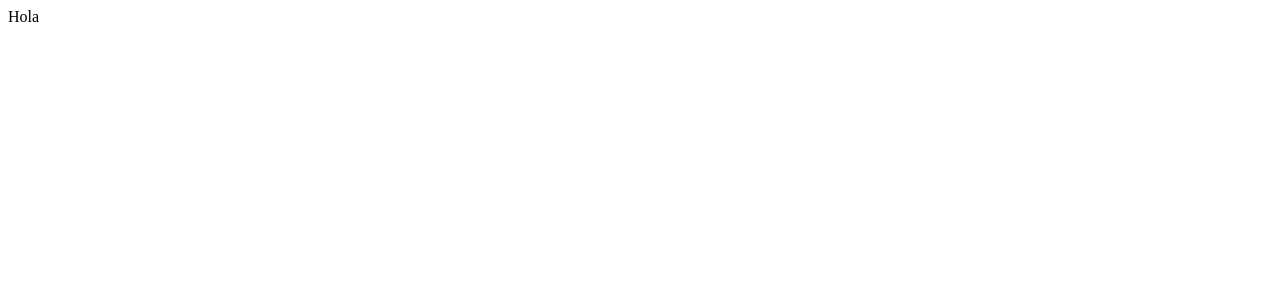
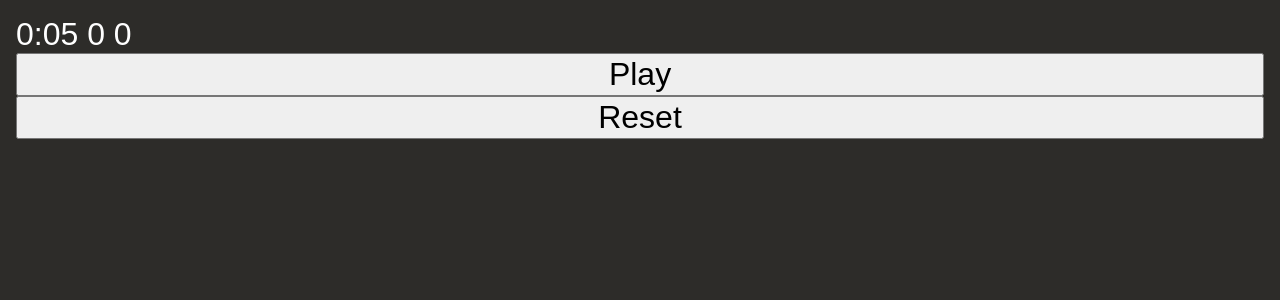
Before and after one commit to julsgud/arrabbiata, a React app: page / in a window 1280 px wide. Shown: the top 300 px of the page. Built offline with nearby package versions, Linux system fonts and the light colour scheme.

Commit message:
Working timer.

```diff
--- a/src/App.tsx
+++ b/src/App.tsx
@@ -1,15 +1,20 @@
 import React from 'react'
 import styled from 'styled-components'
+import { Timer } from './Timer/Timer'
 
 const Container = styled.div`
-  width: 100%;
-  height: 100%;
+  font-family: 'Kulim Park', sans-serif;
+  width: calc(100vw - 2rem);
+  height: calc(100vh - 2rem);
+  padding: 1rem 1rem;
+  background-color: #2D2C29;
+  color: white;
 `
 
 export function App() {
   return (
     <Container>
-      <div> Hola </div>
+      <Timer />
     </Container>
   )
 }
--- /dev/null
+++ b/src/Timer/Timer.tsx
@@ -0,0 +1,69 @@
+import React, { useEffect, useState } from 'react'
+import styled from 'styled-components'
+import { secondsToMinutesSecondsFormat } from './Timer.util'
+
+const Container = styled.div`
+  font-size: 2rem;
+  display: flex;
+  flex-flow: column nowrap;
+  & > button {
+    font-size: 2rem;
+  }
+`
+
+const TWENTY_FIVE_MINUTES_IN_SECONDS = 1500
+const FIVE_MINUTES_IN_SECONDS = 300
+
+export function Timer() {
+  const [currentlyOnWorkCountdown, setCurrentlyOnWorkCountdown] = useState(true)
+  const [currentTimeInSeconds, setCurrentTimeInSeconds] = useState(5)
+  const [isActive, setIsActive] = useState(false)
+  const [workCount, setWorkCount] = useState(0)
+  const [breakCount, setBreakCount] = useState(0)
+
+  function toggle() {
+    setIsActive(!isActive)
+  }
+
+  function reset() {
+    setCurrentTimeInSeconds(
+      currentlyOnWorkCountdown ? TWENTY_FIVE_MINUTES_IN_SECONDS : FIVE_MINUTES_IN_SECONDS
+    )
+    setIsActive(false)
+  }
+
+  function startBreakCountdown() {
+    setWorkCount(workCount + 1)
+    setCurrentlyOnWorkCountdown(false)
+    setCurrentTimeInSeconds(FIVE_MINUTES_IN_SECONDS)
+  }
+
+  function startWorkCountdown() {
+    setBreakCount(breakCount + 1)
+    setCurrentlyOnWorkCountdown(true)
+    setCurrentTimeInSeconds(TWENTY_FIVE_MINUTES_IN_SECONDS)
+  }
+
+  useEffect(() => {
+    let interval = 0
+    if (isActive) {
+      if (currentTimeInSeconds === 0) {
+        currentlyOnWorkCountdown ? startBreakCountdown() : startWorkCountdown()
+      }
+      interval = setInterval(() => {
+        setCurrentTimeInSeconds(currentTimeInSeconds => currentTimeInSeconds - 1)
+      }, 1000)
+    } else if (!isActive && currentTimeInSeconds !== 0) {
+      clearInterval(interval)
+    }
+    return () => clearInterval(interval)
+  }, [isActive, currentTimeInSeconds])
+
+  return (
+    <Container>
+      {secondsToMinutesSecondsFormat(currentTimeInSeconds)} {workCount} {breakCount}
+      <button onClick={toggle}>{isActive ? 'Pause' : 'Play'}</button>
+      <button onClick={reset}> Reset </button>
+    </Container>
+  )
+}
--- /dev/null
+++ b/src/Timer/Timer.util.tsx
@@ -0,0 +1,16 @@
+export function secondsToMinutesSecondsFormat(seconds: number) {
+  const m = Math.floor((seconds % 3600) / 60)
+  const s = Math.floor((seconds % 3600) % 60)
+  return `${formatMinutesForTimeDisplay(m)}:${formatSecondsForTimeDisplay(s)}`
+}
+
+export function formatSecondsForTimeDisplay(number: number) {
+  if (!number) return '00'
+  if (number < 10) return `0${number.toString()}`
+  return number.toString()
+}
+
+export function formatMinutesForTimeDisplay(number: number) {
+  if (!number) return '0'
+  return `${number.toString()}`
+}
--- a/src/index.html
+++ b/src/index.html
@@ -4,6 +4,13 @@
     <meta charset="UTF-8" />
     <meta name="viewport" content="width=device-width, initial-scale=1.0" />
     <meta http-equiv="X-UA-Compatible" content="ie=edge" />
+<!--    <link href="https://fonts.googleapis.com/css?family=Kulim+Park&display=swap" rel="stylesheet">-->
+    <style>
+      body {
+        margin: 0;
+        font-size: 16px;
+      }
+    </style>
     <title>Proj</title>
   </head>
 
```
Also changed, not shown: 1 other file (tests, documents, lock files or other folders).
